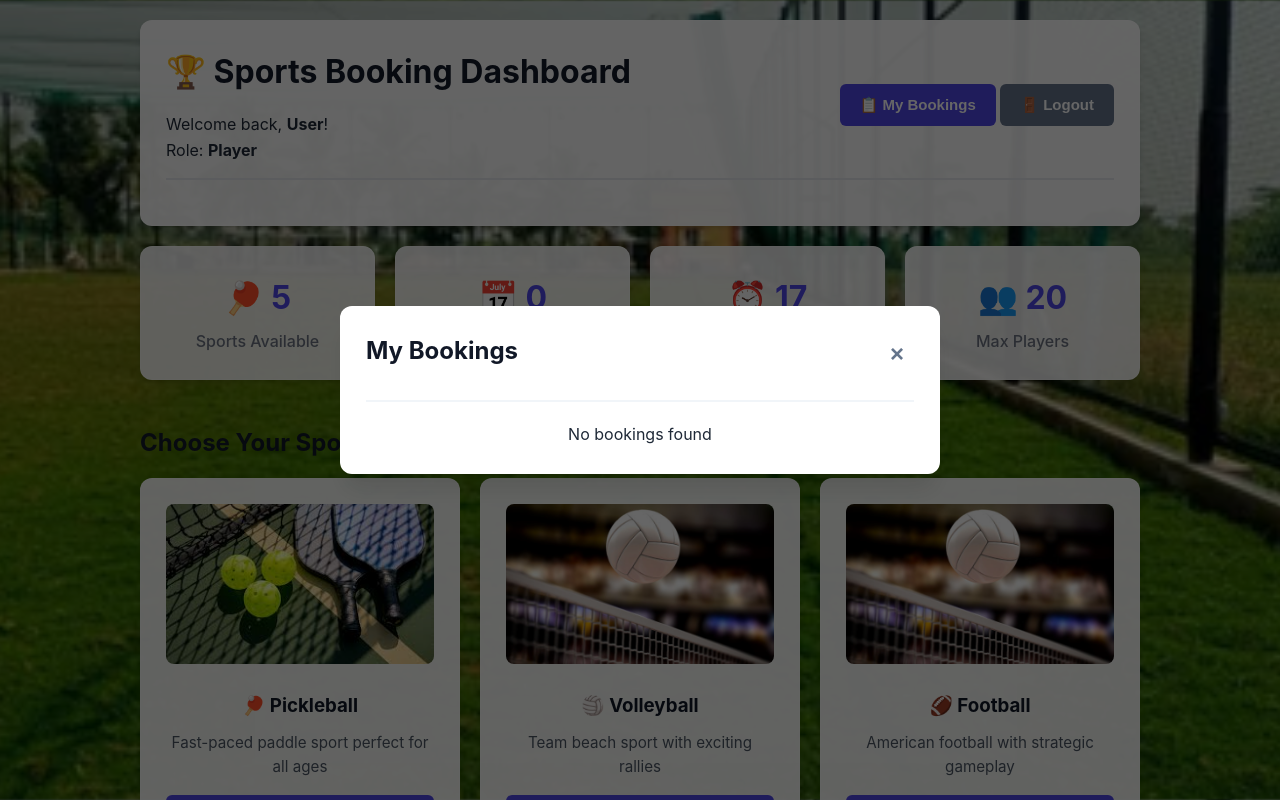
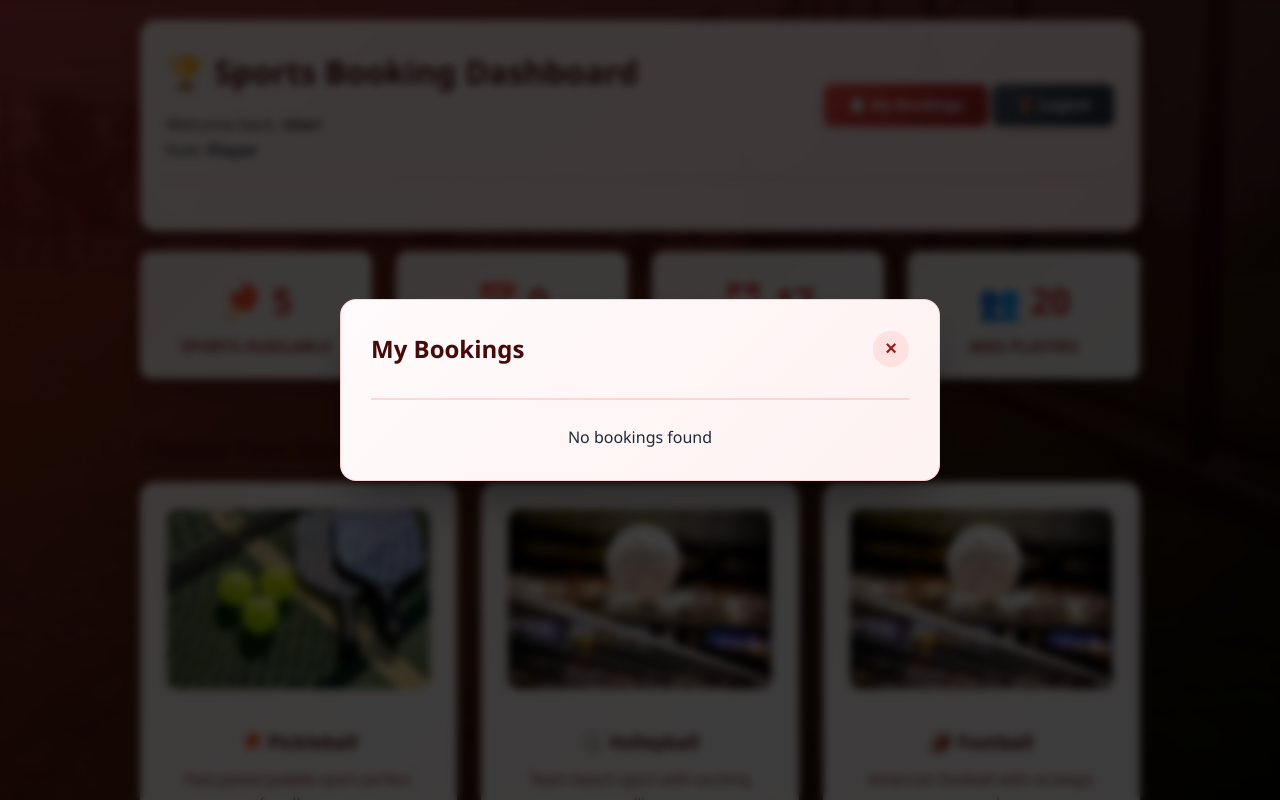
Before and after one commit to shubhamos-ai/denil_bwd, a plain HTML site: page dashboard.html in a window 1280 px wide. Both pictures are taken after a click on the button "📋 My Bookings". Shown: the top 800 px of the page. Drawn offline with Linux system fonts and the light colour scheme.

Commit message:
css works

```diff
--- a/styles.css
+++ b/styles.css
@@ -1,12 +1,12 @@
-/* Basic clean styles */
+/* Red-Black lightly tinted theme */
 :root {
-    --primary-color: #4f46e5; /* Indigo */
-    --primary-hover: #4338ca;
-    --bg-color: #f3f4f6;
-    --text-color: #1f2937;
-    --card-bg: rgba(255, 255, 255, 0.95); /* Slightly transparent white */
-    --secondary-color: #64748b; /* Slate */
-    --secondary-hover: #475569;
+    --primary-color: #ef4444; /* Red 500 */
+    --primary-hover: #dc2626; /* Red 600 */
+    --bg-color: #111827; /* Fallback dark */
+    --text-color: #1f2937; /* Dark text for cards */
+    --card-bg: linear-gradient(135deg, rgba(254, 242, 242, 0.95), rgba(254, 226, 226, 0.95)); /* Light red/rose tint instead of plain white */
+    --secondary-color: #4b5563; /* Gray */
+    --secondary-hover: #374151;
 }
 
 * {
@@ -16,15 +16,17 @@
 }
 
 body {
-    font-family: -apple-system, BlinkMacSystemFont, "Segoe UI", Roboto, Helvetica, Arial, sans-serif;
+    font-family: 'Segoe UI', system-ui, -apple-system, sans-serif;
     background-color: var(--bg-color);
-    background-image: url('static/bg.png');
+    /* For Vercel: Using absolute path starting with / guarantees it finds the static folder */
+    background-image: linear-gradient(135deg, rgba(153, 27, 27, 0.8), rgba(0, 0, 0, 0.9)), url('/static/bg.png');
     background-size: cover;
     background-position: center;
     background-attachment: fixed;
     color: var(--text-color);
     line-height: 1.6;
     padding: 20px;
+    min-height: 100vh;
 }
 
 .container {
@@ -33,25 +35,27 @@ body {
 }
 
 .card {
-    background-color: var(--card-bg);
-    border: 1px solid rgba(255, 255, 255, 0.2);
-    border-radius: 12px;
+    background: var(--card-bg);
+    border: 1px solid rgba(239, 68, 68, 0.2);
+    border-radius: 16px;
     padding: 25px;
     margin-bottom: 20px;
-    box-shadow: 0 4px 6px -1px rgba(0, 0, 0, 0.1), 0 2px 4px -1px rgba(0, 0, 0, 0.06);
+    backdrop-filter: blur(10px);
+    -webkit-backdrop-filter: blur(10px);
+    box-shadow: 0 10px 25px -5px rgba(0, 0, 0, 0.3), 0 8px 10px -6px rgba(0, 0, 0, 0.3);
 }
 
 .login-card {
-    max-width: 400px;
-    margin: 80px auto;
+    max-width: 420px;
+    margin: 10vh auto;
 }
 
 .header {
     display: flex;
     justify-content: space-between;
     align-items: center;
-    margin-bottom: 20px;
-    border-bottom: 2px solid #e5e7eb;
+    margin-bottom: 25px;
+    border-bottom: 2px solid rgba(220, 38, 38, 0.15);
     padding-bottom: 15px;
 }
 
@@ -60,46 +64,51 @@ body {
 }
 
 .form-group {
-    margin-bottom: 18px;
+    margin-bottom: 20px;
 }
 
 label {
     display: block;
     margin-bottom: 8px;
     font-weight: 600;
-    color: #374151;
+    color: #450a0a;
+    font-size: 0.95rem;
 }
 
 input, select, textarea {
     width: 100%;
-    padding: 12px;
-    border: 1px solid #d1d5db;
-    border-radius: 6px;
+    padding: 12px 15px;
+    border: 1px solid #fca5a5;
+    border-radius: 8px;
     font-family: inherit;
     font-size: 1rem;
-    background-color: #fff;
+    background-color: #fffafb;
+    color: #450a0a;
+    transition: all 0.2s ease;
 }
 
 input:focus, select:focus, textarea:focus {
     outline: none;
+    background-color: #fff;
     border-color: var(--primary-color);
-    box-shadow: 0 0 0 3px rgba(79, 70, 229, 0.1);
+    box-shadow: 0 0 0 4px rgba(239, 68, 68, 0.15);
 }
 
 button, .btn {
     display: inline-block;
-    padding: 12px 20px;
-    background-color: var(--primary-color);
+    padding: 12px 24px;
+    background: linear-gradient(135deg, var(--primary-color), #991b1b);
     color: white;
     border: none;
-    border-radius: 6px;
+    border-radius: 8px;
     cursor: pointer;
     text-decoration: none;
     font-size: 15px;
     font-weight: 600;
     width: 100%;
-    margin-bottom: 10px;
-    transition: background-color 0.2s ease, transform 0.1s ease;
+    margin-bottom: 15px;
+    box-shadow: 0 4px 6px -1px rgba(153, 27, 27, 0.2);
+    transition: all 0.2s ease;
 }
 
 button.auto-width, .btn.auto-width {
@@ -108,139 +117,167 @@ button.auto-width, .btn.auto-width {
 }
 
 button:hover, .btn:hover {
-    background-color: var(--primary-hover);
+    background: linear-gradient(135deg, var(--primary-hover), #7f1d1d);
+    transform: translateY(-2px);
+    box-shadow: 0 6px 8px -1px rgba(153, 27, 27, 0.3);
 }
 
 button:active, .btn:active {
-    transform: translateY(1px);
+    transform: translateY(0);
 }
 
 .btn-secondary {
-    background-color: var(--secondary-color);
+    background: linear-gradient(135deg, var(--secondary-color), #1f2937);
+    box-shadow: 0 4px 6px -1px rgba(31, 41, 55, 0.2);
 }
 
 .btn-secondary:hover {
-    background-color: var(--secondary-hover);
+    background: linear-gradient(135deg, var(--secondary-hover), #111827);
+    box-shadow: 0 6px 8px -1px rgba(31, 41, 55, 0.3);
 }
 
 .stats-grid, .sports-grid {
     display: flex;
     flex-wrap: wrap;
-    gap: 20px;
-    margin-bottom: 24px;
+    gap: 24px;
+    margin-bottom: 30px;
 }
 
 .stat-item {
     flex: 1;
-    min-width: 150px;
+    min-width: 180px;
     text-align: center;
-    background-color: rgba(255, 255, 255, 0.9);
+    background: linear-gradient(135deg, rgba(254, 242, 242, 0.9), rgba(255, 255, 255, 0.9));
+    padding: 20px;
+    border-radius: 12px;
+    border: 1px solid rgba(239, 68, 68, 0.1);
 }
 
 .stat-item h2 {
-    color: var(--primary-color);
-    font-size: 2rem;
+    color: #b91c1c;
+    font-size: 2.2rem;
     margin-bottom: 5px;
+    font-weight: 700;
 }
 
 .stat-item p {
-    color: #6b7280;
-    font-weight: 500;
+    color: #7f1d1d;
+    font-weight: 600;
+    font-size: 0.95rem;
+    text-transform: uppercase;
+    letter-spacing: 0.5px;
 }
 
 .sport-card {
     flex: 1;
-    min-width: 280px;
+    min-width: 250px;
     text-align: center;
-    transition: transform 0.2s ease;
+    transition: all 0.3s ease;
+    border: 2px solid transparent;
+    background: linear-gradient(135deg, rgba(254, 242, 242, 0.95), rgba(255, 255, 255, 0.95));
 }
 
 .sport-card:hover {
-    transform: translateY(-5px);
-    border-color: var(--primary-color);
+    transform: translateY(-6px);
+    border-color: rgba(239, 68, 68, 0.5);
+    box-shadow: 0 15px 30px -5px rgba(153, 27, 27, 0.15);
 }
 
 .sport-card h3 {
-    margin: 10px 0;
-    color: #111827;
+    margin: 15px 0 10px;
+    color: #450a0a;
+    font-weight: 700;
 }
 
 .sport-card p {
-    color: #4b5563;
-    margin-bottom: 15px;
+    color: #7f1d1d;
+    margin-bottom: 20px;
     font-size: 0.95rem;
+    padding: 0 10px;
 }
 
 .sport-image img {
     width: 100%;
-    height: 160px;
+    height: 180px;
     object-fit: cover;
-    border-radius: 8px;
-    margin-bottom: 10px;
+    border-radius: 10px;
+    margin-bottom: 15px;
 }
 
 .booking-layout {
     display: flex;
-    gap: 24px;
+    gap: 25px;
     flex-wrap: wrap;
 }
 
 .booking-form {
     flex: 2;
-    min-width: 300px;
+    min-width: 320px;
 }
 
 .booking-sidebar {
     flex: 1;
-    min-width: 250px;
-    background-color: #f8fafc;
+    min-width: 280px;
+    background: linear-gradient(135deg, rgba(255, 241, 242, 0.95), rgba(254, 242, 242, 0.95));
+    border: 1px solid rgba(239, 68, 68, 0.1);
 }
 
 .time-slot {
-    padding: 12px;
-    border: 1px solid #cbd5e1;
+    padding: 12px 15px;
+    border: 2px solid #fca5a5;
     margin-bottom: 8px;
     cursor: pointer;
-    border-radius: 6px;
-    background-color: #fff;
-    font-weight: 500;
+    border-radius: 8px;
+    background-color: #fffafb;
+    font-weight: 600;
+    color: #7f1d1d;
     text-align: center;
-    transition: all 0.2s;
+    transition: all 0.2s ease;
 }
 
 .time-slot:hover {
     border-color: var(--primary-color);
-    background-color: #f0fdf4;
+    background-color: #fef2f2;
+    color: var(--primary-color);
 }
 
 .time-slot.selected {
     background-color: var(--primary-color);
     color: white;
     border-color: var(--primary-color);
+    box-shadow: 0 4px 6px -1px rgba(239, 68, 68, 0.2);
 }
 
 .time-slot.booked {
-    background-color: #f1f5f9;
-    color: #94a3b8;
+    background-color: #f3f4f6;
+    color: #9ca3af;
     cursor: not-allowed;
-    border-color: #e2e8f0;
+    border-color: #e5e7eb;
+}
+
+.time-slot.booked:hover {
+    border-color: #e5e7eb;
+    background-color: #f3f4f6;
+    color: #9ca3af;
 }
 
 .summary-item {
     display: flex;
     justify-content: space-between;
     margin-bottom: 12px;
-    border-bottom: 1px dashed #cbd5e1;
-    padding-bottom: 8px;
+    border-bottom: 1px dashed #fca5a5;
+    padding-bottom: 10px;
+    font-size: 0.95rem;
 }
 
 .info-item {
     margin-top: 15px;
-    padding: 15px;
-    background-color: #eff6ff;
-    border: 1px solid #bfdbfe;
+    padding: 15px 20px;
+    background-color: #fef2f2;
+    border: 1px solid #fecaca;
     border-radius: 8px;
-    color: #1e3a8a;
+    color: #991b1b;
+    font-weight: 500;
 }
 
 .row {
@@ -252,7 +289,8 @@ button:active, .btn:active {
 
 h1, h2, h3 {
     margin-bottom: 15px;
-    color: #111827;
+    color: #450a0a;
+    font-weight: 700;
 }
 
 .text-success {
@@ -263,7 +301,8 @@ h1, h2, h3 {
     display: none;
     position: fixed;
     top: 0; left: 0; right: 0; bottom: 0;
-    background: rgba(0,0,0,0.6);
+    background: rgba(0, 0, 0, 0.75);
+    backdrop-filter: blur(4px);
     padding: 20px;
     z-index: 1000;
 }
@@ -273,34 +312,44 @@ h1, h2, h3 {
     justify-content: center;
 }
 .modal-content {
-    background: white;
+    background: linear-gradient(135deg, #fffafb, #fef2f2);
     width: 100%;
     max-width: 600px;
-    padding: 25px;
-    border-radius: 12px;
-    box-shadow: 0 20px 25px -5px rgba(0, 0, 0, 0.1), 0 10px 10px -5px rgba(0, 0, 0, 0.04);
+    padding: 30px;
+    border-radius: 16px;
+    box-shadow: 0 25px 50px -12px rgba(0, 0, 0, 0.4);
+    border: 1px solid rgba(239, 68, 68, 0.2);
 }
 
 .modal-header {
     display: flex;
     justify-content: space-between;
     align-items: center;
-    border-bottom: 2px solid #f1f5f9;
+    border-bottom: 2px solid rgba(220, 38, 38, 0.15);
     padding-bottom: 15px;
-    margin-bottom: 20px;
+    margin-bottom: 25px;
 }
 
 .btn-close {
-    background: none;
+    background: rgba(239, 68, 68, 0.1);
     border: none;
-    font-size: 24px;
+    font-size: 20px;
+    width: 36px;
+    height: 36px;
+    border-radius: 50%;
     cursor: pointer;
-    color: #64748b;
-    width: auto;
-    padding: 0 10px;
+    color: #991b1b;
+    display: flex;
+    align-items: center;
+    justify-content: center;
+    padding: 0;
+    transition: all 0.2s ease;
+    box-shadow: none;
 }
 
 .btn-close:hover {
-    color: #0f172a;
-    background: none;
+    color: #450a0a;
+    background: rgba(239, 68, 68, 0.25);
+    transform: none;
+    box-shadow: none;
 }
```
